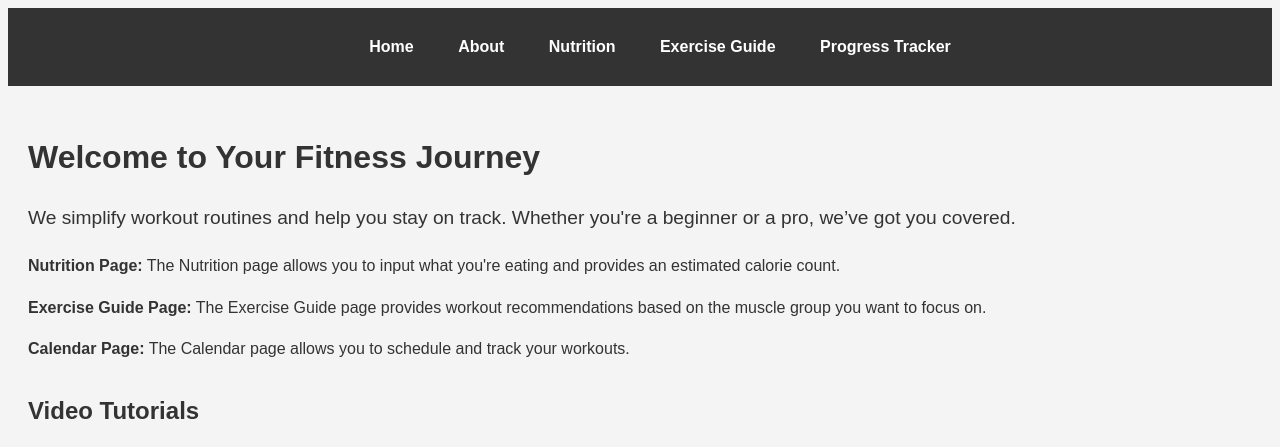
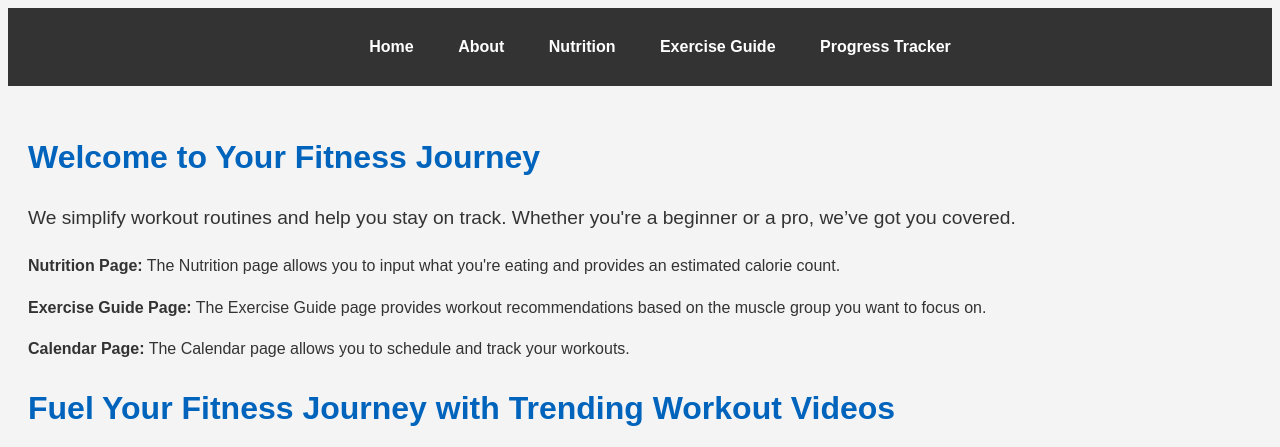
Before and after one commit to jaylencarrillo/team53-fitness-tracker, a website: page public/page1-home.html in a window 1280 px wide. Shown: the top 447 px of the page. Drawn offline with Linux system fonts and the light colour scheme.

Commit message:
inline styling

```diff
--- a/public/page1-home.html
+++ b/public/page1-home.html
@@ -19,7 +19,7 @@
 
         <main>
             <section class="intro">
-                <h1>Welcome to Your Fitness Journey</h1>
+                <h1 style="color: #0064bd;">Welcome to Your Fitness Journey</h1>
                 <p>We simplify workout routines and help you stay on track. Whether you're a beginner or a pro, we’ve got you covered.</p>
             </section>
 
@@ -27,6 +27,7 @@
             <p><strong>Exercise Guide Page:</strong> The Exercise Guide page provides workout recommendations based on the muscle group you want to focus on.</p>
             <p><strong>Calendar Page:</strong> The Calendar page allows you to schedule and track your workouts.</p>
 
+            <h1 style="color: #0064bd;">Fuel Your Fitness Journey with Trending Workout Videos</h1>
             <section class="tutorials">
                 <h2>Video Tutorials</h2>
                 <div class="video-tutorials">
```
